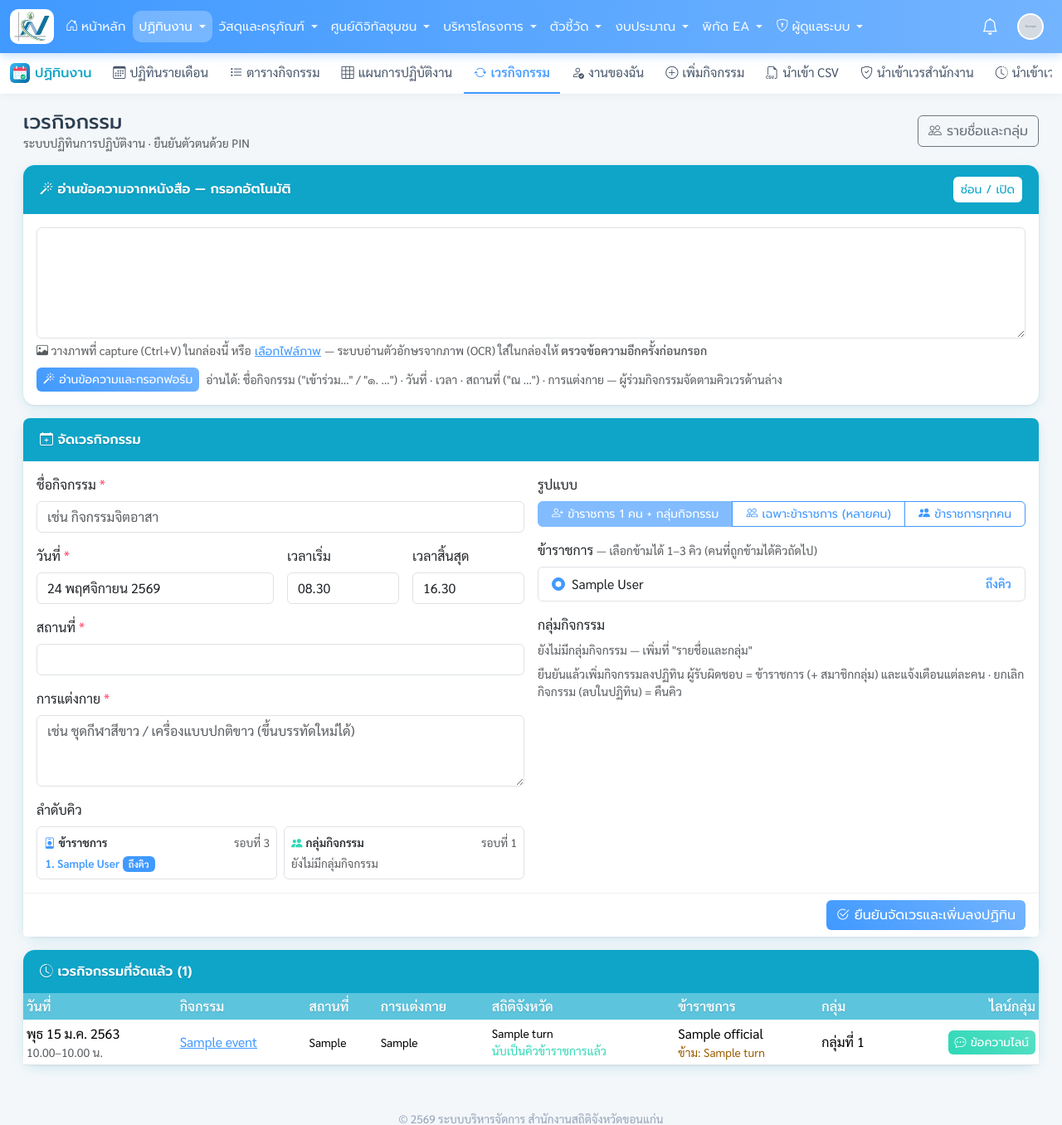
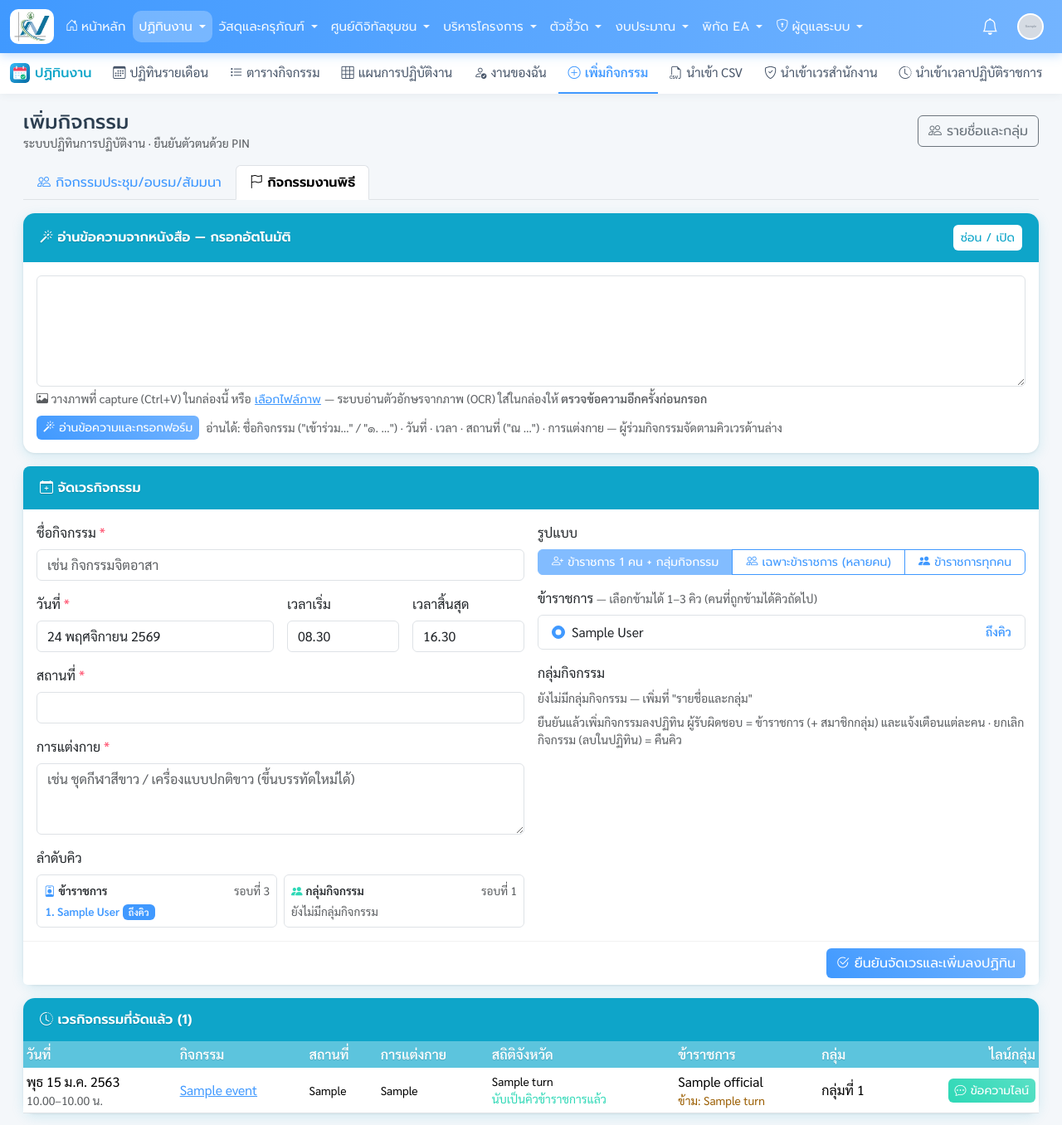
Before and after one commit to tazexpert/nsokhkaen, a PHP site: page /nsokhkaen/modules/calendar/rota.php in a window 1280 px wide. Shown: the top 1356 px of the page at 83% size. Run offline with PHP 8.4, Linux system fonts and the light colour scheme; the visitor is signed in with stand-in values (Sample User, id 1); data comes from the database, SQL or seed files in the repository; tables that the repository leaves empty hold one stand-in row (values such as "Sample post"); grey boxes marked "Sample" are stand-in pictures; some libraries are stand-ins or nearby versions.

Commit message:
ปฏิทิน: หน้าเพิ่มกิจกรรมแบ่ง 2 แท็บ (ประชุม/อบรม/สัมมนา · งานพิธี = จัดเวรกิจกรรม) และนำเมนูเวรกิจกรรมออก
Co-Authored-By: Claude Opus 5.5 <noreply@anthropic.com>
Claude-Session: https://claude.ai/code/session_01YMsi9eRvnx4KGxW4i1fmgS

```diff
--- a/modules/calendar/event_form.php
+++ b/modules/calendar/event_form.php
@@ -148,6 +148,7 @@ $allDay = $e['start_time'] === null && $e['end_time'] === null;
 $headExtra = '<link rel="stylesheet" href="https://cdn.jsdelivr.net/npm/flatpickr@4.6.13/dist/flatpickr.min.css" integrity="sha384-RkASv+6KfBMW9eknReJIJ6b3UnjKOKC5bOUaNgIY778NFbQ8MtWq9Lr/khUgqtTt" crossorigin="anonymous">';
 require __DIR__ . '/header.php';
 ?>
+<?= $id ? '' : cal_add_tabs('event') ?>
 <?php if ($errors): ?><div class="alert alert-danger"><?= implode('<br>', array_map('h', $errors)) ?></div><?php endif; ?>
 <?= cal_letter_reader_box('evForm', $users, !$id) ?>
 <form method="post" class="row g-3" id="evForm">
--- a/modules/calendar/lib.php
+++ b/modules/calendar/lib.php
@@ -625,3 +625,16 @@ function cal_letter_reader_box(string $formId, array $users = [], bool $open = t
 <?php
     return ob_get_clean();
 }
+
+/** แท็บหน้า "เพิ่มกิจกรรม": กิจกรรมประชุม/อบรม/สัมมนา (event_form) · กิจกรรมงานพิธี (rota = จัดเวรกิจกรรม) */
+function cal_add_tabs(string $cur): string
+{
+    $tabs = ['event' => ['event_form', 'bi-people', 'กิจกรรมประชุม/อบรม/สัมมนา'], 'rota' => ['rota', 'bi-flag', 'กิจกรรมงานพิธี']];
+    $out = '<ul class="nav nav-tabs cal-add-tabs mb-3">';
+    foreach ($tabs as $k => [$href, $ic, $lb]) {
+        $on = $k === $cur;
+        $out .= '<li class="nav-item"><a class="nav-link' . ($on ? ' active fw-semibold' : '') . '" href="' . $href . '"' . ($on ? ' aria-current="page"' : '')
+            . '><i class="bi ' . $ic . '"></i> ' . h($lb) . '</a></li>';
+    }
+    return $out . '</ul>';
+}
--- a/modules/calendar/module.php
+++ b/modules/calendar/module.php
@@ -22,7 +22,6 @@ return [
         ['id' => 'month', 'label' => 'ปฏิทินรายเดือน',   'href' => '',          'icon' => 'bi-calendar3',      'role' => 'viewer'],
         ['id' => 'list',  'label' => 'ตารางกิจกรรม',      'href' => 'list',           'icon' => 'bi-list-task',      'role' => 'viewer'],
         ['id' => 'plan',  'label' => 'แผนการปฏิบัติงาน',  'href' => 'plan',           'icon' => 'bi-grid-3x3',       'role' => 'viewer', 'guest' => false],
-        ['id' => 'rota',  'label' => 'เวรกิจกรรม',          'href' => 'rota',           'icon' => 'bi-arrow-repeat',   'role' => 'editor'],
         ['id' => 'mine',  'label' => 'งานของฉัน',         'href' => 'list?mine=1',    'icon' => 'bi-person-check',   'role' => 'viewer', 'guest' => false],
         ['id' => 'add',   'label' => 'เพิ่มกิจกรรม',       'href' => 'event_form',     'icon' => 'bi-plus-circle',    'role' => 'editor'],
         ['id' => 'import', 'label' => 'นำเข้า CSV',        'href' => 'import',         'icon' => 'bi-filetype-csv',   'role' => 'admin'],
--- a/modules/calendar/rota.php
+++ b/modules/calendar/rota.php
@@ -128,12 +128,13 @@ $f['pick'] = in_array($f['pick'], array_column($visible, 'key'), true) || ($f['p
 $groupNo = $state['groups'][0] ?? null;
 $doneOfficials = array_filter($members['officials'], fn($m) => !in_array($m['key'], array_column($state['officials'], 'key'), true));
 
-$active = 'rota';
-$pageTitle = 'เวรกิจกรรม';
+$active = 'add';                                      // แท็บ "กิจกรรมงานพิธี" ในหน้าเพิ่มกิจกรรม (ไม่มีเมนูแยก)
+$pageTitle = 'เพิ่มกิจกรรม';
 $pageActions = !cal_can('admin') ? '' : '<a href="rota_members" class="btn btn-outline-secondary"><i class="bi bi-people"></i> รายชื่อและกลุ่ม</a>';
 $headExtra = '<link rel="stylesheet" href="https://cdn.jsdelivr.net/npm/flatpickr@4.6.13/dist/flatpickr.min.css" integrity="sha384-RkASv+6KfBMW9eknReJIJ6b3UnjKOKC5bOUaNgIY778NFbQ8MtWq9Lr/khUgqtTt" crossorigin="anonymous">';
 require __DIR__ . '/header.php';
 ?>
+<?= cal_add_tabs('rota') ?>
 <?php if ($errors): ?><div class="alert alert-danger"><?= implode('<br>', array_map('h', $errors)) ?></div><?php endif; ?>
 
 <?php ob_start(); // ลำดับข้าราชการ + กลุ่มกิจกรรม — แสดงในแบบฟอร์มจัดเวรกิจกรรม (ไม่มีรายชื่อข้าราชการ = แสดงลำพัง) ?>
--- a/modules/calendar/rota_members.php
+++ b/modules/calendar/rota_members.php
@@ -45,9 +45,9 @@ if ($_SERVER['REQUEST_METHOD'] === 'POST') {
 
 $members = rota_members();
 $groups = $members['groups'] + [];
-$active = 'rota';
+$active = 'add';
 $pageTitle = 'รายชื่อเวรกิจกรรม';
-$pageActions = '<a href="rota" class="btn btn-light"><i class="bi bi-arrow-left"></i> เวรกิจกรรม</a>';
+$pageActions = '<a href="rota" class="btn btn-light"><i class="bi bi-arrow-left"></i> กิจกรรมงานพิธี</a>';
 require __DIR__ . '/header.php';
 $text = fn(array $list) => implode("\n", array_column($list, 'name'));
 $status = function (array $list) {
```
